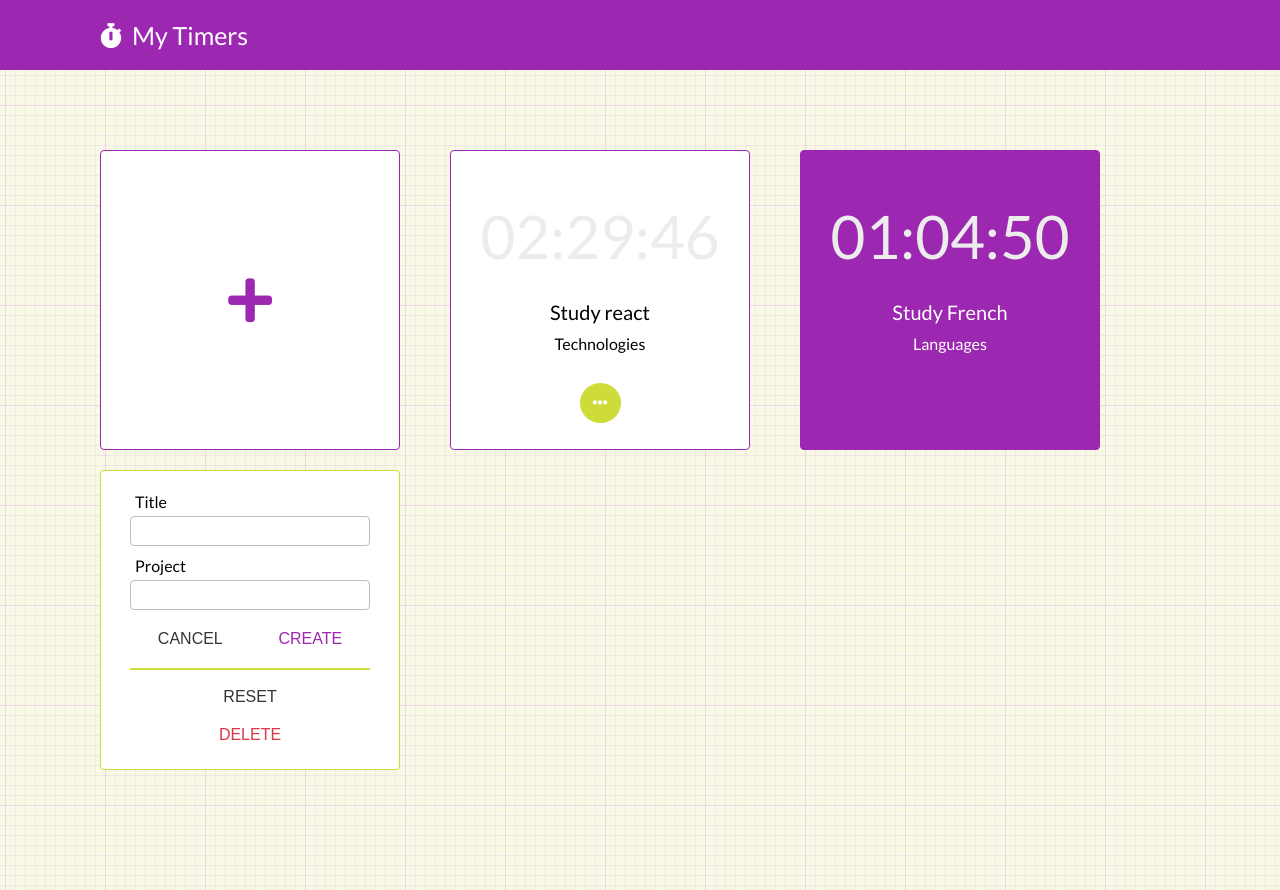
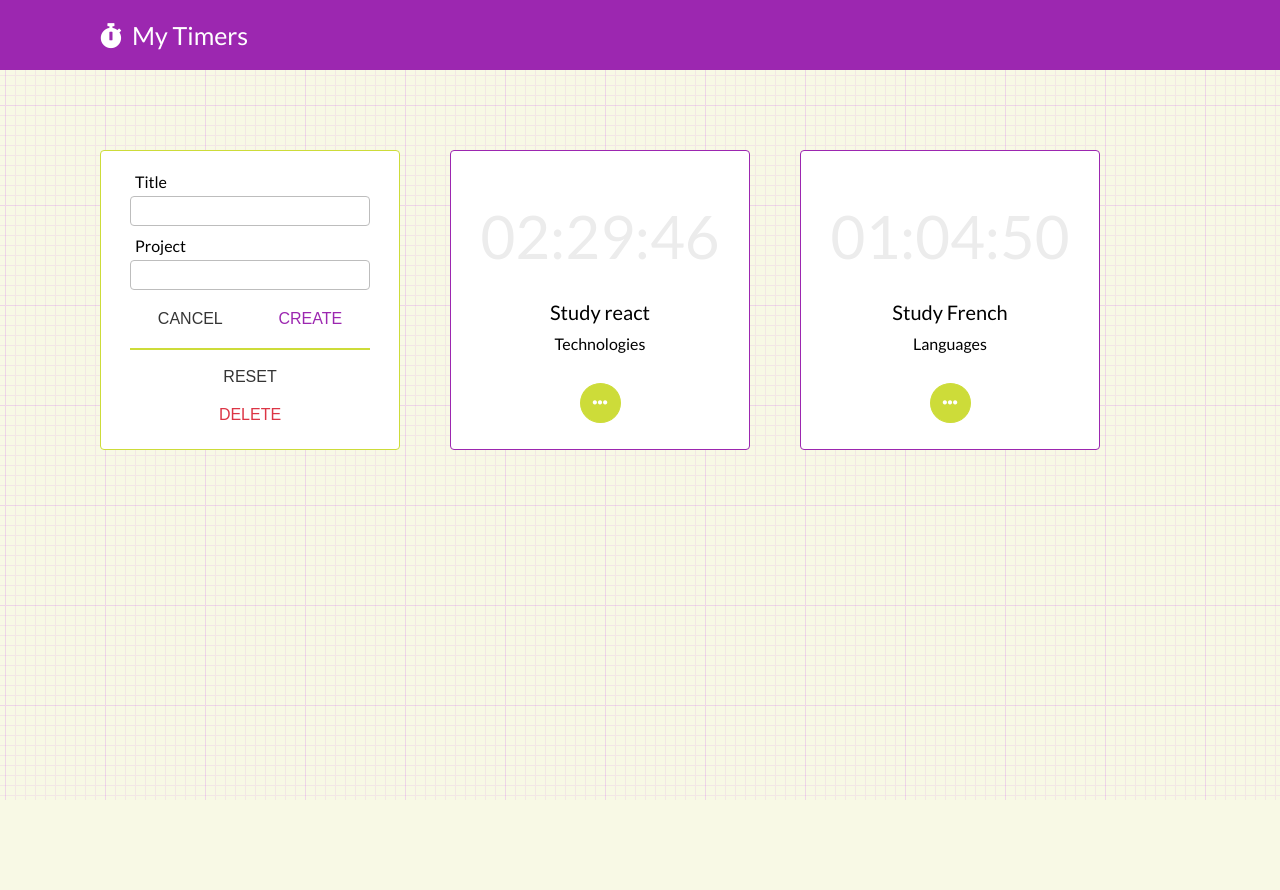
Before and after one commit to gabyvs/react-timers, a React (Create React App) app: page / in a window 1280 px wide. Both pictures are taken after a click on the button 250 px from the left and 300 px from the top of the page. After the commit the page ends 800 px from the top, so only its background shows below. Built offline with nearby package versions, Linux system fonts and the light colour scheme.

Commit message:
Add state.

```diff
--- a/package.json
+++ b/package.json
@@ -6,7 +6,8 @@
     "prop-types": "15.6.2",
     "react": "^16.6.3",
     "react-dom": "^16.6.3",
-    "react-scripts": "2.1.1"
+    "react-scripts": "2.1.1",
+    "uuid": "^3.3.2"
   },
   "scripts": {
     "start": "react-scripts start",
--- a/src/components/Card/Card.js
+++ b/src/components/Card/Card.js
@@ -3,21 +3,26 @@ import PropTypes from 'prop-types';
 import Timer from '../Timer/Timer';
 import Edit from '../Edit/Edit';
 
-// TODO: do I need card?
-const Card = (props) => (
-  props.isEditing ?
-    <Edit
-      {...props} /> :
-    <Timer
-      {...props} />
-);
+class Card extends React.Component {
+  state = {
+    isEditing: false
+  };
+
+  render() {
+    return this.state.isEditing ?
+      <Edit
+        {...this.props} /> :
+      <Timer
+        {...this.props} />
+  }
+}
 
 Card.propTypes = {
+  id: PropTypes.string,
   title: PropTypes.string,
   project: PropTypes.string,
   elapsed: PropTypes.number,
-  runningSince: PropTypes.number,
-  isEditing: PropTypes.bool
+  runningSince: PropTypes.number
 };
 
 export default Card;
--- a/src/components/Create/Create.js
+++ b/src/components/Create/Create.js
@@ -1,26 +1,34 @@
 import React from 'react';
-import PropTypes from 'prop-types';
 import Edit from '../Edit/Edit';
 import './Create.css';
 
-const Create = (props) => {
-  if (props.isActive) {
+class Create extends React.Component {
+  state = {
+    isActive: false
+  };
+
+  activateCreate = () => {
+    this.setState({ isActive: true});
+  };
+
+  render() {
+    if (this.state.isActive) {
       return (
         <Edit />
       );
     } else {
       return (
         <div className="create">
-        <button className="btn btn-primary create-button" type="button">
+          <button
+            onClick={this.activateCreate}
+            className="btn btn-primary create-button"
+            type="button">
             <i className="fas fa-plus create-icon"></i>
           </button>
         </div>
       )
     }
-};
-
-Create.propTypes = {
-  isActive: PropTypes.bool
-};
+  }
+}
 
 export default Create;
--- a/src/components/Edit/Edit.js
+++ b/src/components/Edit/Edit.js
@@ -2,18 +2,37 @@ import React     from 'react';
 import PropTypes from 'prop-types';
 import './Edit.css';
 
-const Edit = ({title, project}) => {
-  const btnText = title ? 'Update' : 'Create';
+class Edit extends React.Component {
+  state = {
+    title: this.props.title || '',
+    project: this.props.project || ''
+  };
+
+  handleChange = e => {
+    const { name, value } = e.target;
+    this.setState({ [name]: value });
+  };
+
+  render() {
+    const btnText = this.props.title ? 'Update' : 'Create';
     return (
       <div className="edit">
         <fieldset>
           <div className="row">
             <label>Title</label>
-          <input type="text" defaultValue={title}/>
+            <input
+              type="text"
+              name="title"
+              value={this.state.title}
+              onChange={this.handleChange} />
           </div>
           <div className="row">
             <label>Project</label>
-          <input type="text" defaultValue={project}/>
+            <input
+              type="text"
+              name="project"
+              value={this.state.project}
+              onChange={this.handleChange}/>
           </div>
           <div className="row button-row">
             <button className="cancel-btn">Cancel</button>
@@ -32,7 +51,8 @@ const Edit = ({title, project}) => {
         </fieldset>
       </div>
     );
-};
+  }
+}
 
 Edit.propTypes = {
   title: PropTypes.string,
--- a/src/components/List/List.css
+++ b/src/components/List/List.css
@@ -1,5 +1,5 @@
 .list {
-  margin: 150px 100px 100px;
+  margin: 150px 50px 100px 100px;
   display: flex;
   flex-wrap: wrap;
 }
--- a/src/components/List/List.js
+++ b/src/components/List/List.js
@@ -1,22 +1,42 @@
 import React from 'react';
+import uuid from 'uuid';
 import Card from '../Card/Card';
 import Create from '../Create/Create';
 import './List.css';
 
-const List = () => (
-  <div className="list">
-    <Create isActive={false}/>
-    <Card
-      title="Study react"
-      project="Technologies"
-      elapsed={8986300} />
-    <Card
-      title="Study French"
-      project="Languages"
-      elapsed={3890985}
-      isRunning={true} />
-    <Card isEditing={true} />
-  </div>
-);
+class List extends React.Component {
+  state = {
+    timers: [
+      {
+        title: 'Study react',
+        project: 'Technologies',
+        id: uuid.v4(),
+        elapsed: 8986300,
+        runningSince: Date.now(),
+      }, {
+        title: 'Study French',
+        project: 'Languages',
+        id: uuid.v4(),
+        elapsed: 3890985,
+        runningSince: null,
+      }
+    ]
+  };
+
+  render() {
+    const timers = this.state.timers.map(timer => (
+      <Card
+        key={timer.id}
+        {...timer} />
+    ));
+
+    return (
+      <div className="list">
+        <Create />
+        { timers }
+      </div>
+    );
+  }
+}
 
 export default List;
--- a/src/components/Timer/Timer.js
+++ b/src/components/Timer/Timer.js
@@ -27,6 +27,7 @@ const Timer = (props) => {
 };
 
 Timer.propTypes = {
+  id: PropTypes.string,
   title: PropTypes.string,
   project: PropTypes.string,
   elapsed: PropTypes.number,
--- a/src/index.css
+++ b/src/index.css
@@ -23,3 +23,7 @@ body {
 a {
   text-decoration: none;
 }
+
+button {
+  outline: none;
+}
```
Lines whose indentation alone changed are shown as unchanged.
